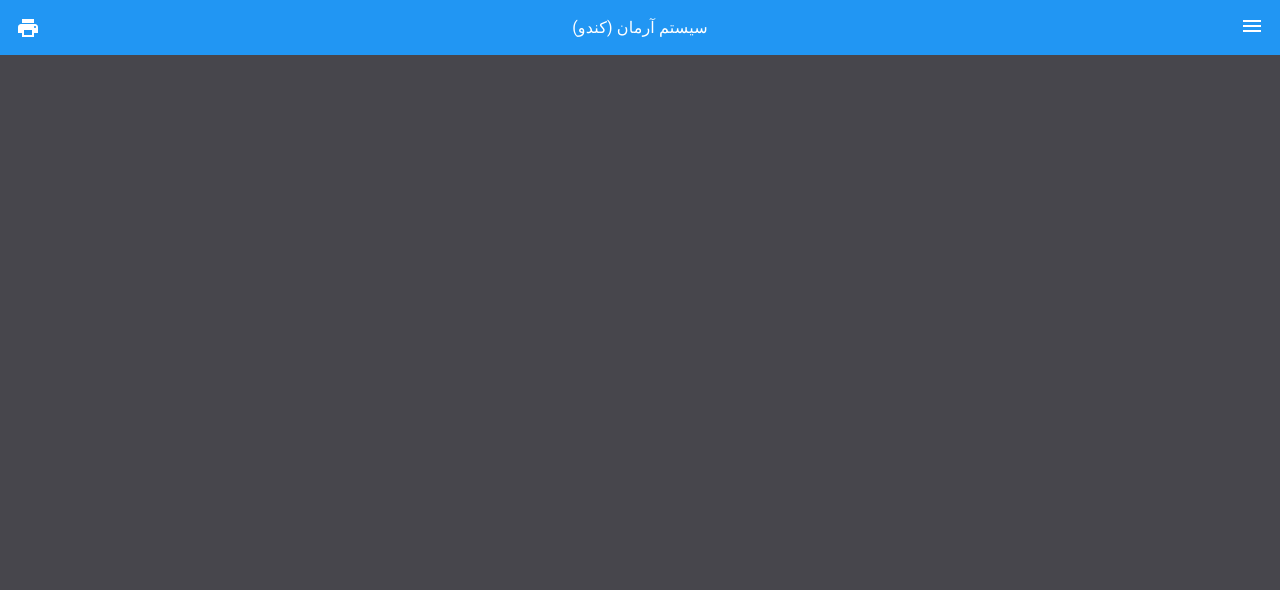
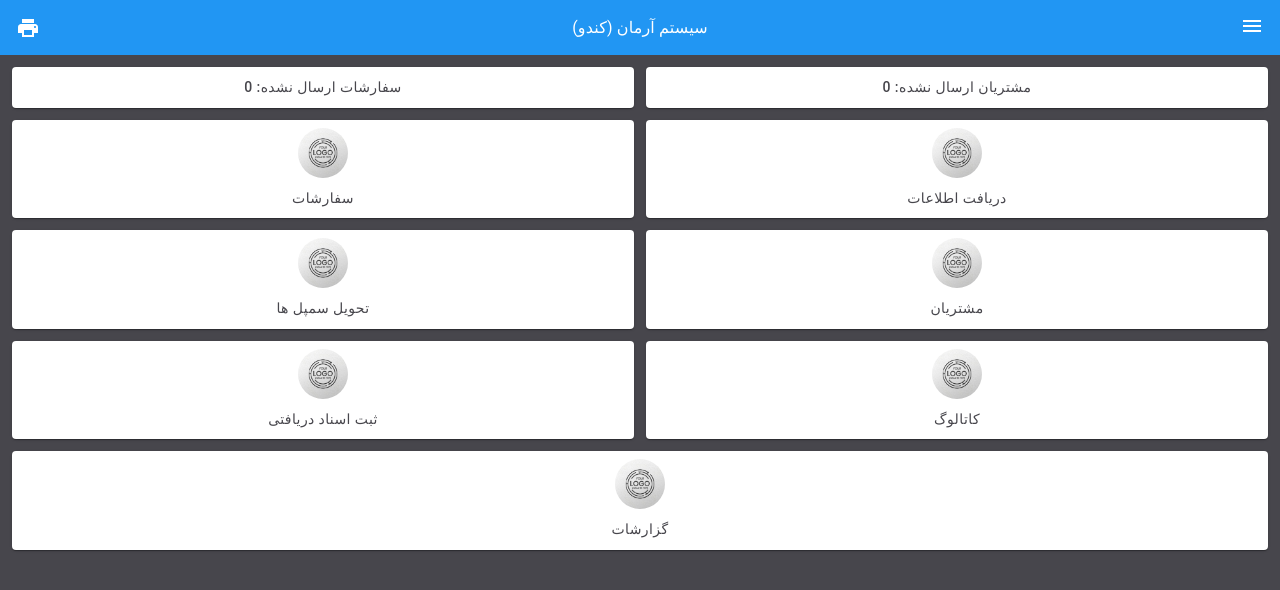
Before and after one commit to RezaHeshmatiDev/candoo, a React (Vite) app: page /home in a window 1280 px wide. Shown: the top 590 px of the page. Built offline with nearby package versions, Linux system fonts and the light colour scheme.

Commit message:
(Header.tsx) minor changes

```diff
--- a/src/components/Header/Header.tsx
+++ b/src/components/Header/Header.tsx
@@ -4,18 +4,28 @@ import MenuIcon from "@mui/icons-material/Menu";
 import PrintIcon from "@mui/icons-material/Print";
 import { HeaderHeight } from "../../utils/Constants";
 import Drawer from "../Drawer/Drawer";
+import { useNavigate } from "react-router-dom";
+import ArrowBackIcon from "@mui/icons-material/ArrowBack";
 
-interface Props {
+export interface HeaderProps {
   title: string;
+  hasMenu?: boolean;
+  hasPrint?: boolean;
+  hasBack?: boolean;
 }
 
-const Header = ({ title }: Props) => {
+const Header = ({ title, hasMenu, hasPrint, hasBack = true }: HeaderProps) => {
   const drawerRef = useRef<any>(null);
+  const navigate = useNavigate();
 
   const theme = useTheme();
 
   const toggleMenu = () => {
     drawerRef.current.toggleDrawer();
+  };
+
+  const back = () => {
+    navigate(-1);
   };
 
   return (
@@ -31,14 +41,13 @@ const Header = ({ title }: Props) => {
           color: theme.palette.common.white,
         }}
       >
-        <Box flex={0.28} onClick={toggleMenu}>
-          <MenuIcon />
-        </Box>
+        <Box flex={0.28}>{hasMenu && <MenuIcon onClick={toggleMenu} />}</Box>
         <Box flex={1} display={"flex"} justifyContent={"center"}>
           <Typography>{title}</Typography>
         </Box>
         <Box flex={0.28} display={"flex"} justifyContent={"flex-end"}>
-          <PrintIcon />
+          {hasPrint && <PrintIcon />}
+          {hasBack && <ArrowBackIcon onClick={back} />}
         </Box>
       </Grid>
 
--- a/src/pages/Home/index.tsx
+++ b/src/pages/Home/index.tsx
@@ -1,9 +1,8 @@
 import { Box, Grid, Card, Typography, useTheme } from "@mui/material";
 
-import ReactIcon from "../../assets/react.svg";
+import LogoIcon from "../../assets/images/logo.avif";
 
 import Header from "../../components/Header/Header";
-import Drawer from "../../components/Drawer/Drawer";
 
 interface HomeItem {
   icon?: string;
@@ -37,8 +36,8 @@ const Home = () => {
         bottom: 0,
       }}
     >
-      <Header title={"سیستم آرمان (کندو)"} />
-      {/* <Grid container spacing={1.5} padding={1.5}>
+      <Header title={"سیستم آرمان (کندو)"} hasMenu hasPrint hasBack={false} />
+      <Grid container spacing={1.5} padding={1.5}>
         {items.map((item, index) => {
           return (
             <Grid
@@ -58,18 +57,21 @@ const Home = () => {
               >
                 {!!item.icon && (
                   <Box mb={0.5}>
-                    <img alt={item.title} src={ReactIcon} />
+                    <img
+                      alt={item.title}
+                      src={LogoIcon}
+                      width={50}
+                      height={50}
+                      style={{ borderRadius: "50%" }}
+                    />
                   </Box>
                 )}
-                <Typography>{item.title}</Typography>
+                <Typography variant={"button"}>{item.title}</Typography>
               </Card>
             </Grid>
           );
         })}
-      </Grid> */}
-      <Drawer>
-        <p>Hiiii</p>
-      </Drawer>
+      </Grid>
     </Box>
   );
 };
```
Also changed, not shown: src/components/Page/Page.tsx (added, +25 -0 lines).
